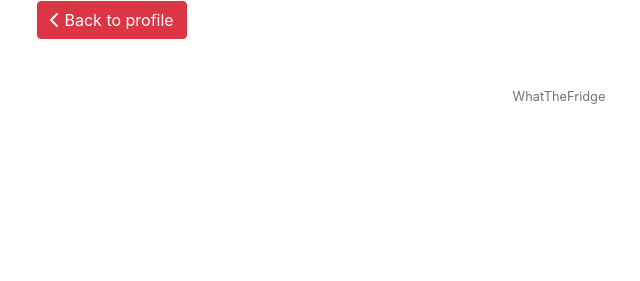
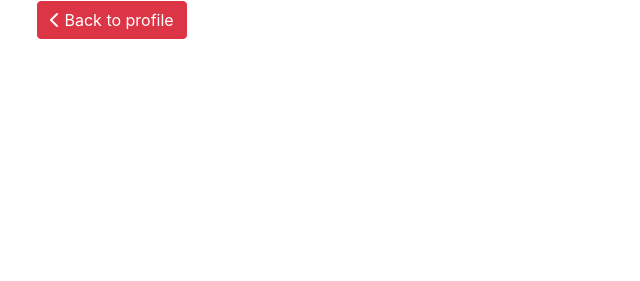
Before and after one commit to StijnMichiels00/WhatTheFridge, a Flask app: page /password in a window 1280 px wide. Shown: the part 329-610 px from the top of the page, without its empty margins (81-721 px from the left). Run offline with Flask 2, Linux system fonts and the light colour scheme; the visitor is signed in with stand-in values (Sample User, id 1); some libraries are stand-ins or nearby versions.

Commit message:
Removed footer

```diff
--- a/static/style.css
+++ b/static/style.css
@@ -1,8 +1,3 @@
-.index footer {
-    display:none;
-}
-
-
 .ui-autocomplete {
   position: absolute;
   top: 100%;
--- a/templates/layout.html
+++ b/templates/layout.html
@@ -68,9 +68,6 @@
             </section>
         </main>
 
-        <footer class="small text-center text-muted">
-            WhatTheFridge
-        </footer>
     </body>
 
 </html>
```
Also changed, not shown: wtf.db (added).
